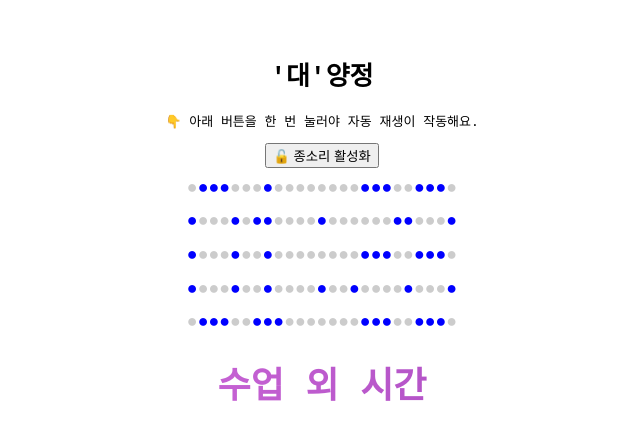
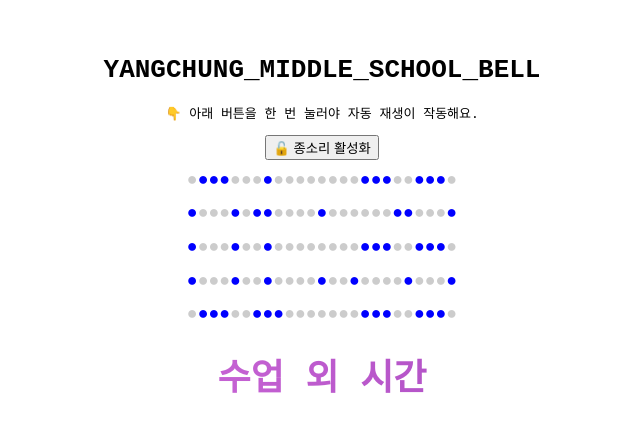
Before and after one commit to dreamstation1/YANGCHUNG_MIDDLE_SCHOOL_BELL, a plain HTML site: page index.html in a window 1280 px wide. Shown: the whole page, without its empty margins (318-958 px from the left). Drawn offline with Linux system fonts and the light colour scheme.

Commit message:
index.html

```diff
--- a/index.html
+++ b/index.html
@@ -44,7 +44,7 @@
   </style>
 </head>
 <body>
-  <h1>'대'양정</h1>
+  <h1>YANGCHUNG_MIDDLE_SCHOOL_BELL</h1>
   <p>👇 아래 버튼을 한 번 눌러야 자동 재생이 작동해요.</p>
   <button onclick="unlockBell()">🔓 종소리 활성화</button>
 
```
